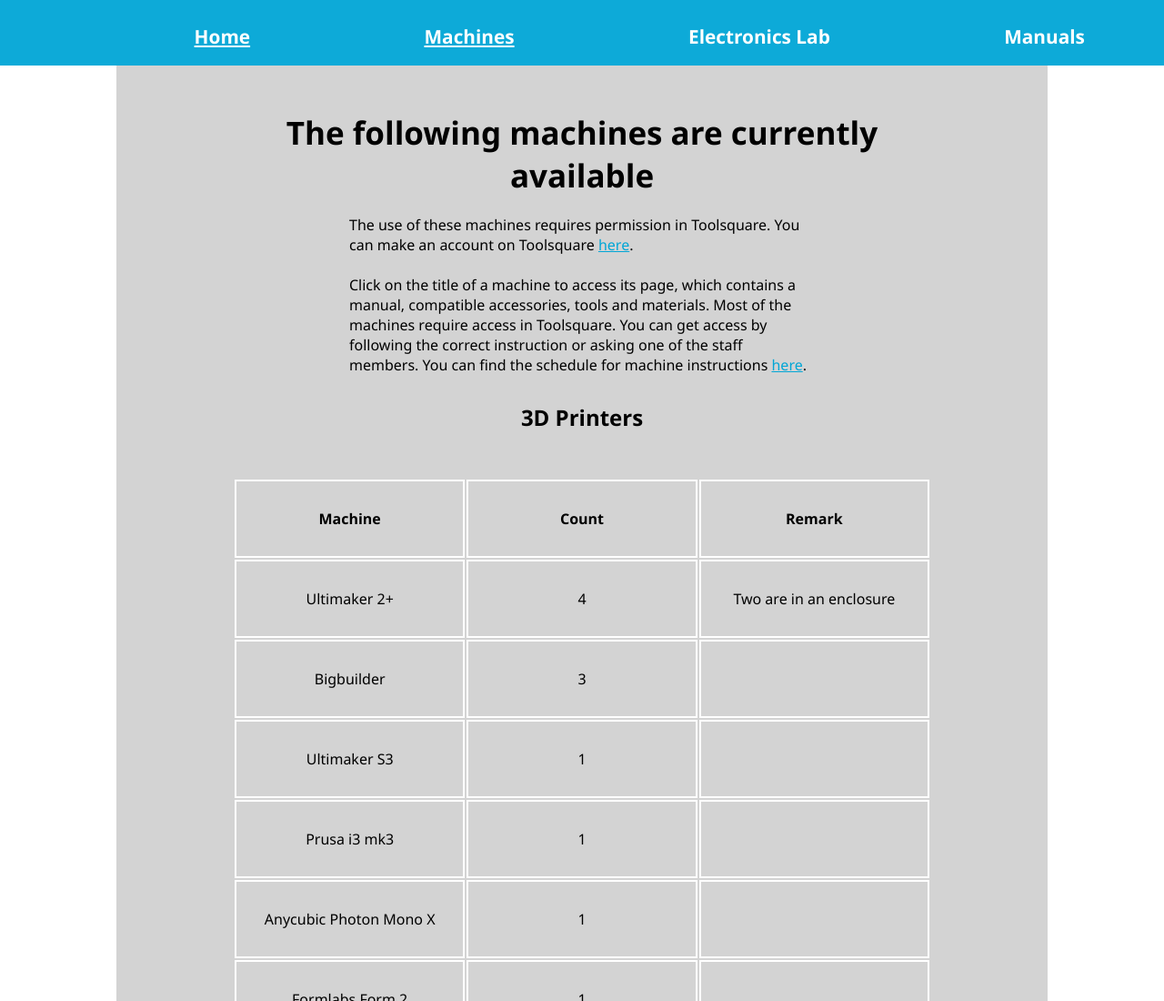
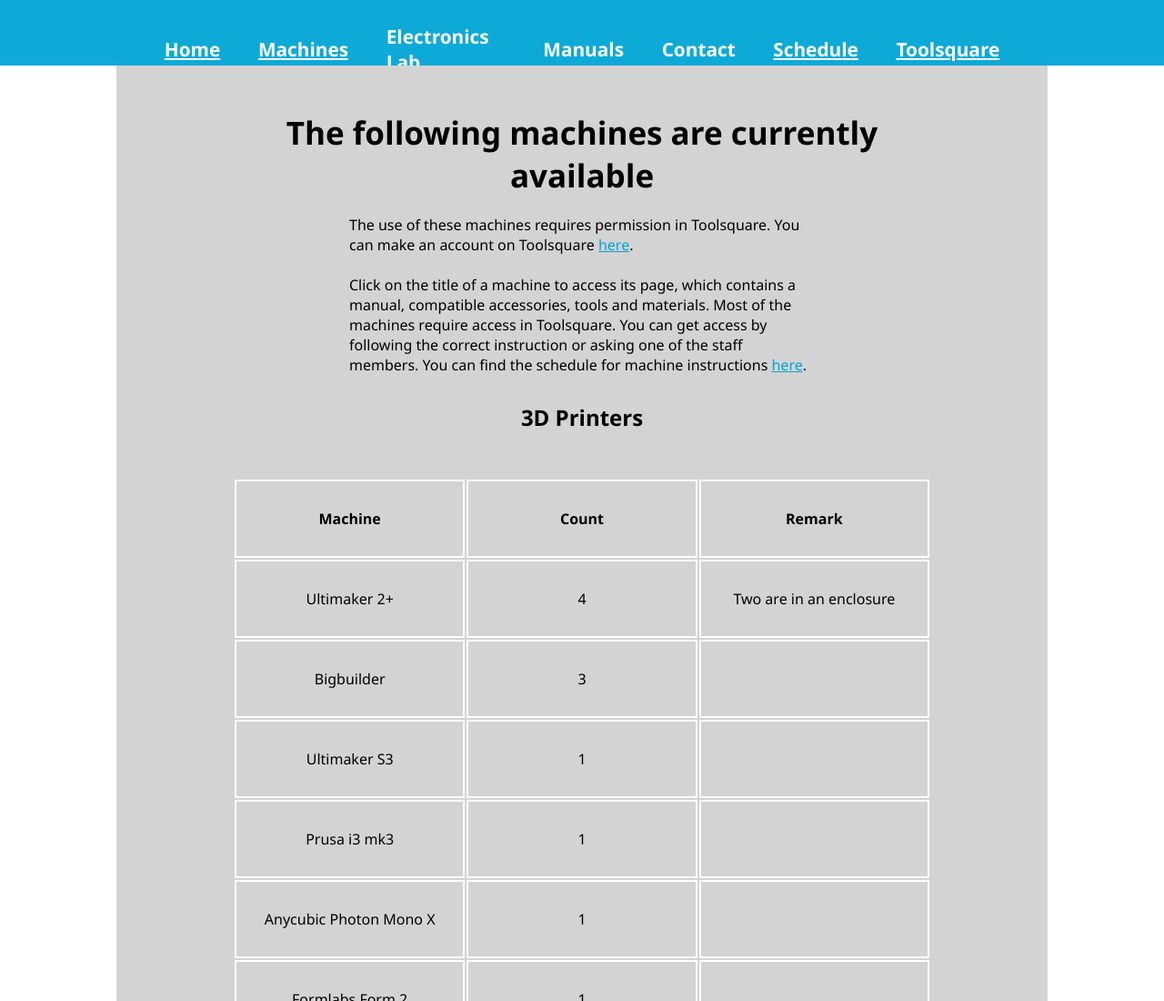
Before and after one commit to Tadjirovelzel/Tadjirovelzel.github.io, a plain HTML site: page firstlevelpages/machines.html in a window 1280 px wide. Shown: the top 1100 px of the page at 91% size. Drawn offline with Linux system fonts and the light colour scheme.

Commit message:
Center the navigation bar

```diff
--- a/firstlevelpages/machines.html
+++ b/firstlevelpages/machines.html
@@ -12,6 +12,7 @@
 <body>
 
     <nav>
+        <div id='navbox'>
             <h3 class ='navigationelement'><a href="../index.html">Home</a></h3>
             <h3 class ='navigationelement'><a href="/firstlevelpages/machines.html">Machines</a></h3>
             <h3 class ='navigationelement'><a>Electronics Lab</a></h3>
@@ -19,6 +20,8 @@
             <h3 class ='navigationelement'><a>Contact</a></h3>
             <h3 class ='navigationelement'><a href="/firstlevelpages/schedule/" target="_blank">Schedule</a></h3>
             <h3 class ='navigationelement'><a href="https://tudelft.toolsquare.io/" target="_blank">Toolsquare</a></h3>
+        </div>
+
 
 
     </nav>
--- a/stylesheets/mainstyles.css
+++ b/stylesheets/mainstyles.css
@@ -13,7 +13,7 @@
     display:block;
 }
 nav{
-    height: 4.5em;
+    max-height:4.5em;
     overflow: hidden;
     z-index: 100;
     display:block;
@@ -30,13 +30,21 @@
 nav a{
     color: white;
 }
-nav h3{
-    left: 120px;
+nav .navigationelement{
     position: relative;
     display: inline-block;
     font-size: 1.3em;
     color: white;
-    padding: 1.25em 4.5em;
+    padding: 1.25em 1em;
+
+}
+
+#navbox{
+    max-width:75%;
+    margin:0 auto;
+    display: flex;
+    flex-direction: row;
+    align-items:center;
 }
 header h1{
     opacity:1;
```
Lines whose indentation alone changed are shown as unchanged.
